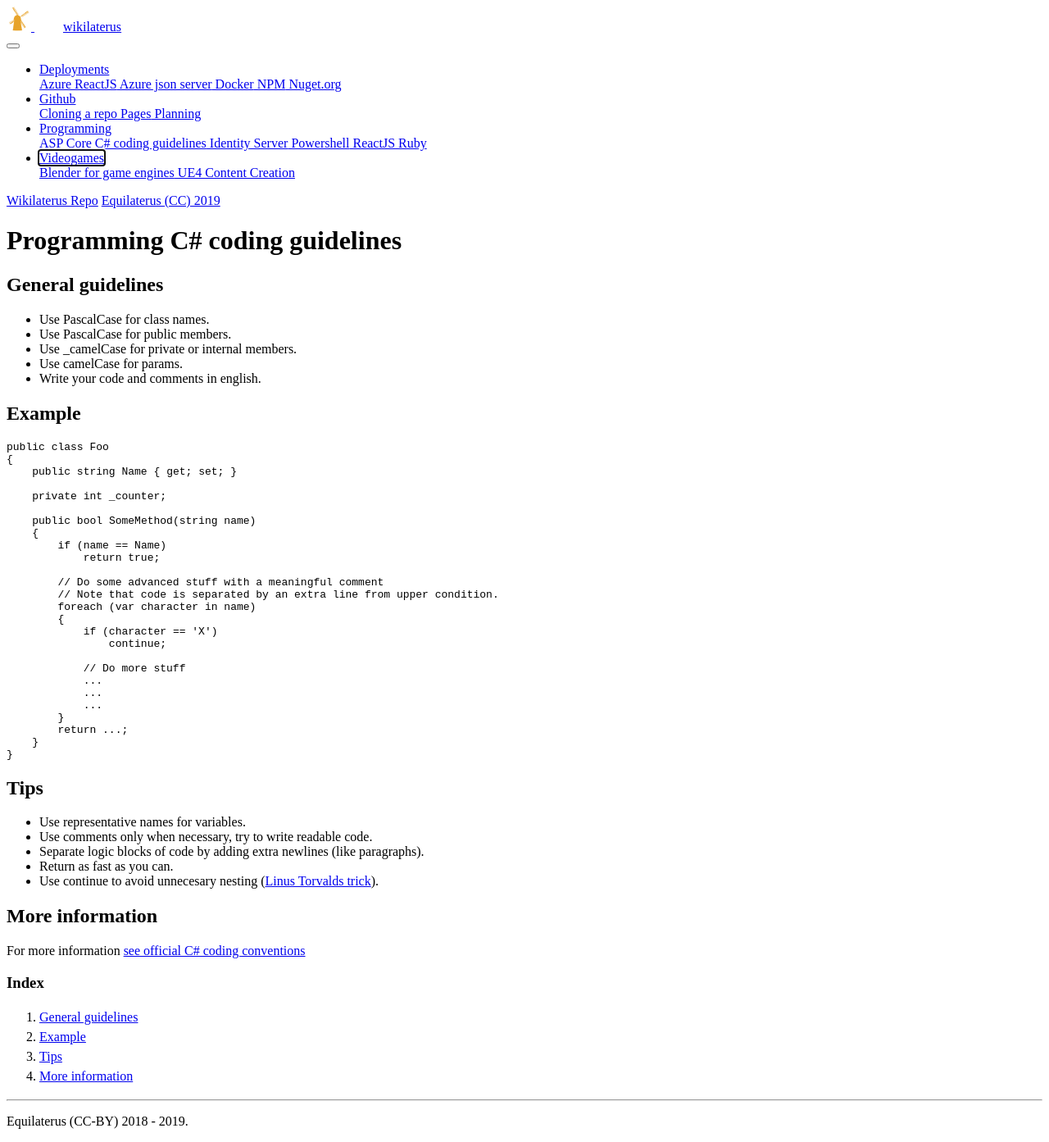
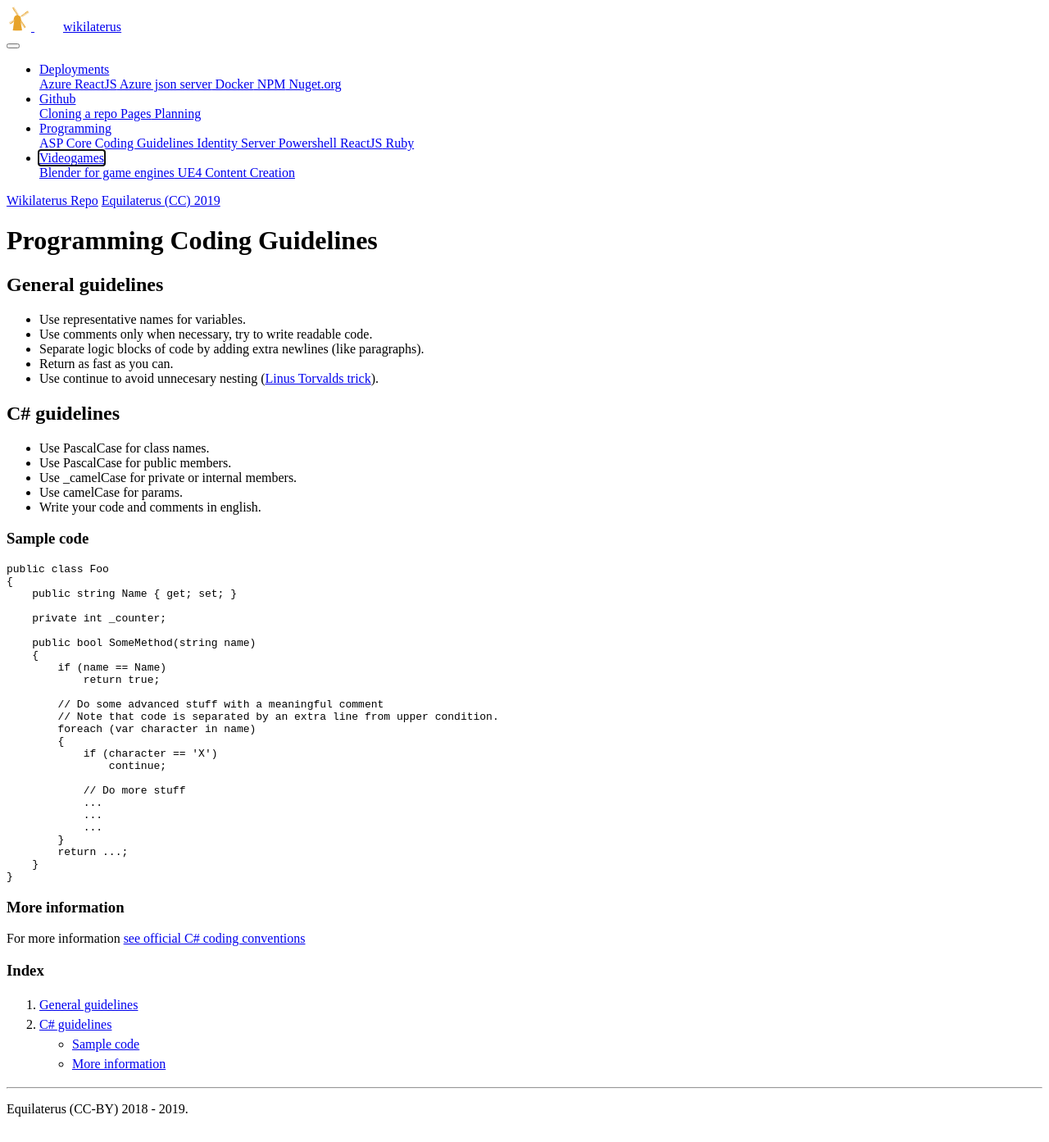
Before and after one commit to equilaterus/wikilaterus, a Jekyll site: the page built from wiki/Programming-Coding-Guidelines.md, in a window 1280 px wide. Shown: the whole page at 82% size. Built offline with Jekyll 4.4.1, drawn with Linux system fonts in a browser that asks for light colours; nearby versions of some CDN libraries; a style sheet for code colours, icons or effects is not loaded; some of the changed lines change nothing that is shown.

Commit message:
wiki sync Coding Guidelines
Co-Authored-By: Juan Felipe Cañizares Corrales <pipecaniza@outlook.com>

````diff
--- a/wiki/Programming-C#-coding-guidelines.md
+++ b/wiki/Programming-Coding-Guidelines.md
@@ -1,11 +1,19 @@
 ---
 layout: page
-title: Programming C# coding guidelines
-wikiPageName: Programming-C#-coding-guidelines
+title: Programming Coding Guidelines
+wikiPageName: Programming-Coding-Guidelines
 menu: wiki
 ---
 
 ## General guidelines
+
+* Use representative names for variables.
+* Use comments only when necessary, try to write readable code.
+* Separate logic blocks of code by adding extra newlines (like paragraphs).
+* Return as fast as you can.
+* Use continue to avoid unnecesary nesting ([Linus Torvalds trick](https://www.mono-project.com/community/contributing/coding-guidelines/#indentation)).
+
+## C# guidelines
 
 * Use PascalCase for class names.
 * Use PascalCase for public members.
@@ -13,7 +21,7 @@ menu: wiki
 * Use camelCase for params.
 * Write your code and comments in english.
 
-## Example
+### Sample code
 
 ```csharp
 public class Foo
@@ -44,15 +52,6 @@ public class Foo
 }
 ```
 
-## Tips
+### More information
 
-* Use representative names for variables.
-* Use comments only when necessary, try to write readable code.
-* Separate logic blocks of code by adding extra newlines (like paragraphs).
-* Return as fast as you can.
-* Use continue to avoid unnecesary nesting ([Linus Torvalds trick](https://www.mono-project.com/community/contributing/coding-guidelines/#indentation)).
-
-
-
-## More information
 For more information [see official C# coding conventions](https://docs.microsoft.com/en-us/dotnet/csharp/programming-guide/inside-a-program/coding-conventions)
````
